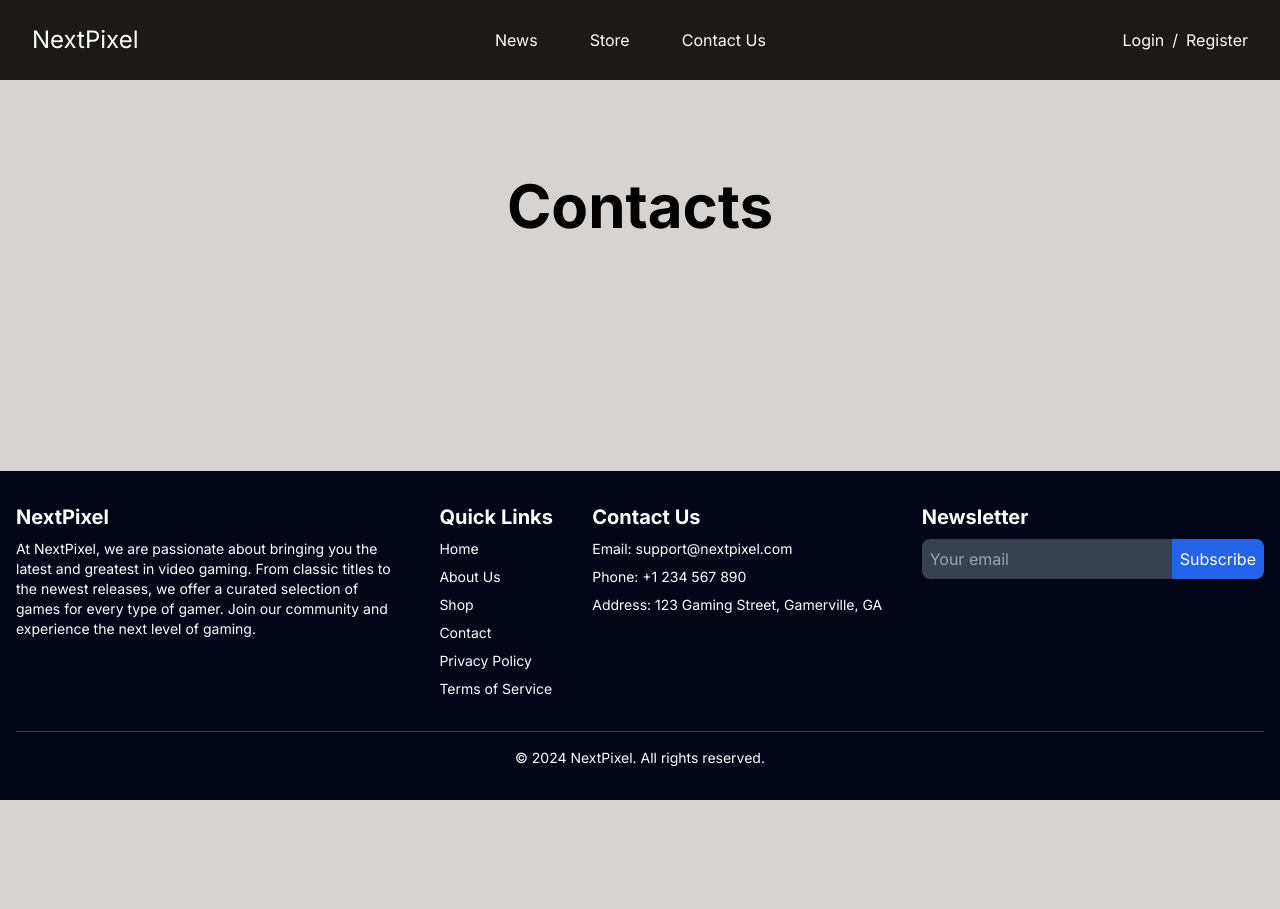
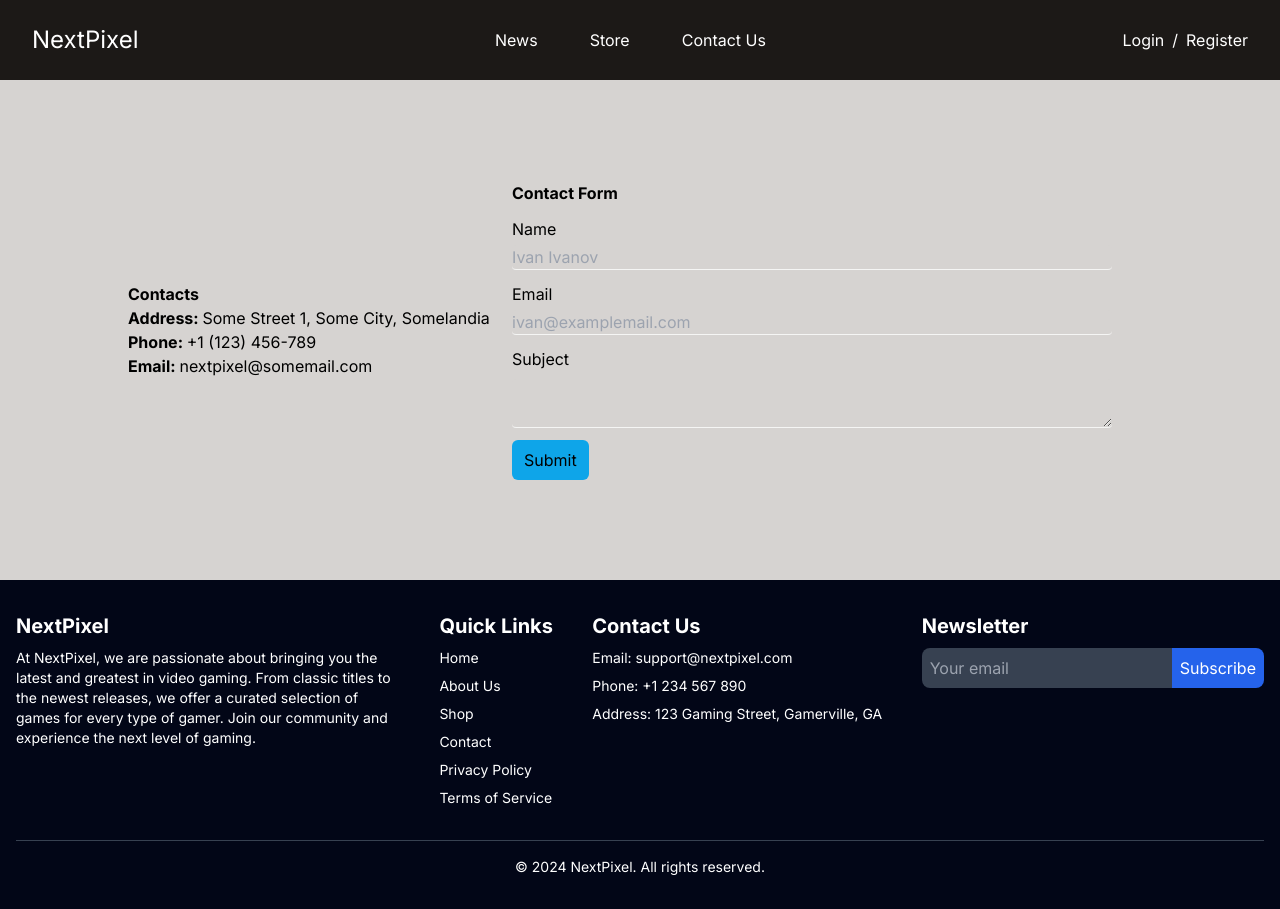
Before and after one commit to MSDoshev/NextPixel-Store, a Next.js app: page /contact in a window 1280 px wide. Before the commit the page ends 800 px from the top, so only its background shows below. Built offline with nearby package versions, Linux system fonts and the light colour scheme.

Commit message:
Add contact page  structure

```diff
--- a/src/app/contact/page.js
+++ b/src/app/contact/page.js
@@ -1,9 +1,50 @@
 export default function ContactPage() {
   return (
-    <div>
-      <h1 className="flex flex-col justify-center items-center pt-24 font-bold text-6xl">
-        Contacts
-      </h1>
+    <div className="flex flex-row justify-center items-center h-[500px] w-[100%]">
+      <div className="flex flex-col w-[30%] justify-center items-start">
+        <h2 className="font-bold">Contacts</h2>
+        <p>
+          <span className="font-bold">Address: </span>Some Street 1, Some City,
+          Somelandia
+        </p>
+        <p>
+          <span className="font-bold">Phone: </span>+1 (123) 456-789
+        </p>
+        <p>
+          <span className="font-bold">Email: </span>nextpixel@somemail.com
+        </p>
+      </div>
+
+      <form className="flex flex-col justify-center items-start w-[50%] gap-3">
+        <h2 className="font-bold">Contact Form</h2>
+        <div className="flex flex-col gap-1 justify-center items-start">
+          <label htmlFor="names">Name</label>
+          <input
+            type="text"
+            id="names"
+            name="names"
+            placeholder="Ivan Ivanov"
+            className="border-b border-stone-100 rounded bg-stone-300 w-[600px]"
+          />
+        </div>
+        <div className="flex flex-col gap-1 justify-center items-start ">
+          <label htmlFor="email">Email</label>
+          <input
+            type="text"
+            id="email"
+            name="email"
+            placeholder="ivan@examplemail.com"
+            className="border-b border-stone-100 rounded bg-stone-300 w-[600px]"
+          />
+        </div>
+        <div className="flex flex-col gap-2 justify-center items-start">
+          <label>Subject</label>
+          <textarea className="border-b border-stone-100 rounded bg-stone-300 w-[600px]"></textarea>
+        </div>
+        <button className="flex bg-sky-500 py-2 px-3 rounded-md justify-end items-end">
+          Submit
+        </button>
+      </form>
     </div>
   );
 }
```
